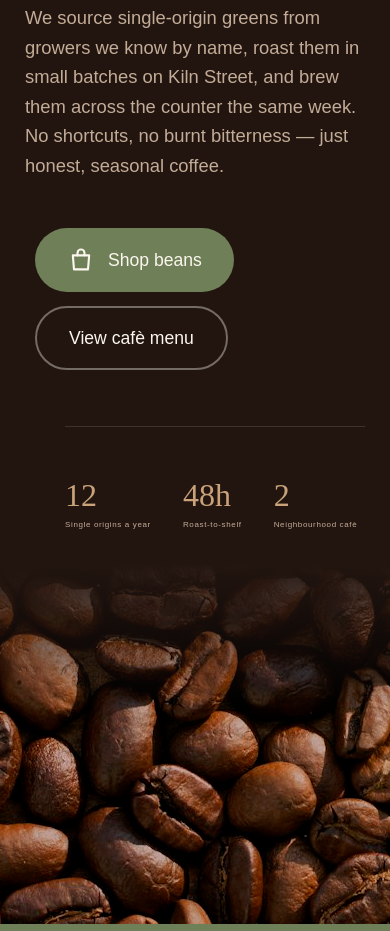
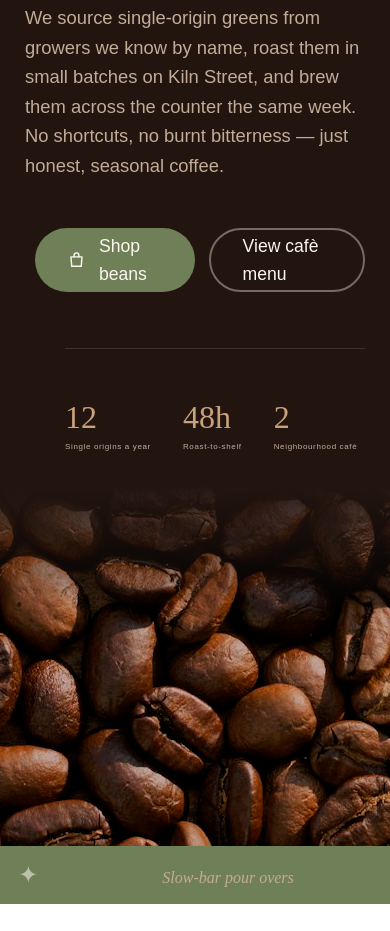
Before and after one commit to denakh90-rgb/Project-7-15-8-30-cafe-, a plain HTML site: page index.html in a window 390 px wide. Shown: the part 766-1697 px from the top of the page. Drawn offline with Linux system fonts and the light colour scheme.

```diff
--- a/code1.css
+++ /dev/null
@@ -1,205 +0,0 @@
-* {
-    margin: 0;
-    padding: 0;
-    box-sizing: border-box;
-}
-
-body {
-    background-color: #221510;
-    color: #fbf6ee;
-    font-family: sans-serif;
-    line-height: 1.6;
-}
-
-.hero {
-    display: grid;
-    grid-template-columns: 1.1fr 1fr;
-    min-height: 640px;
-}
-
-.hero-text {
-    padding: 56px 40px 48px 96px;
-    max-width: 900px;
-}
-
-.hero-text h1 {
-    font-family: serif;
-    font-weight: 400;
-    font-size: 2.4rem;
-    margin-bottom: 24px;
-    line-height: 1.05;
-}
-
-.hero-text p {
-    font-size: 1.5rem;
-    line-height: 1.6;
-    color: #c3ac97;
-    max-width: 820px;
-}
-
-.buttons {
-    display: flex;
-    gap: 25px;
-    margin-top: 48px;
-}
-
-.btn {
-    display: inline-flex;
-    align-items: center;
-    gap: 13px;
-    height: 91px;
-    padding: 0 62px;
-    border-radius: 999px;
-    font-size: 1.05rem;
-    font-weight: 500;
-    text-decoration: none;
-    transition: transform 0.15s ease;
-}
-
-.btn:hover {
-    transform: translateY(-2px);
-}
-
-.btn:focus-visible {
-    outline: 3px solid #c0a27a;
-}
-
-.btn-primary {
-    background: #6F7F57;
-    padding: 0 62px 0 62px;
-}
-
-.btn-outline {
-    border: 2px solid rgba(251, 246, 238, 0.38);
-}
-
-.stats {
-    display: flex;
-    gap: 58px;
-    margin-left: 40px;
-    margin-top: 56px;
-    padding-top: 52px;
-    border-top: 1px solid #3f322c;
-}
-
-.stat strong {
-    display: block;
-    font-family: serif;
-    font-weight: 400;
-    font-size: 3.1rem;
-    line-height: 1;
-    color: #c9a27a;
-}
-
-.stat span {
-    display: block;
-    margin-top: 8px;
-    font-size: 1.4rem;
-    letter-spacing: 0.04rem;
-    color: #C3ac97;
-}
-
-.hero-image {
-    position: relative;
-    background: url(image/coffee.jpg) center / cover no-repeat,
-        radial-gradient(circle at 30% 30%, #7a4a2b 0 8%, transparent 9%) 0 0 / 70px 70px,
-        radial-gradient(circle at 70% 70%, #5a3320 0 10%, transparent 11%) 0 0 / 90px 90px,
-        #3a2416;
-}
-
-.hero-image::before {
-    content: "";
-    position: absolute;
-    inset: 0;
-    background: linear-gradient(to right, #221510 0%, transparent 28%);
-}
-
-    .strip {
-        background: #6F7F57;
-        overflow: hidden;
-        padding: 22px 0;
-        margin-top: 10px;
-    }
-
-    .scroll {
-        display: flex;
-        width: max-content;
-        animation: scrolls 30s linear infinite;
-    }
-
-    .scroll span {
-        font-family: serif;
-        font-style: italic;
-        font-size: 2rem;
-        color: #c3ac97;
-        white-space: nowrap;
-        padding: 0 52px;
-    }
-
-    .scroll span::after {
-        content: "✦";
-        font-style: normal;
-        font-size: 1.5rem;
-        color: rgba(251, 246, 238, 0.55);
-        margin-left: 104px;
-        margin-right: 20px;
-    }
-
-    @keyframes scrolls {
-        to {
-            transform: translateX(-50%);
-        }
-    }
-
-    @media (prefers-reduced-motion) {
-        .scroll {
-            animation: none
-        }
-    }
-
-    @media(max-width: 900px) {
-        .hero {
-            grid-template-columns: 1fr;
-        }
-
-        .hero-text {
-            padding: 32px 25px;
-        }
-
-        .hero-text p {
-            font-size: 1.15rem;
-        }
-
-        .btn {
-            height: 64px;
-            padding: 0 32px;
-            font-size: 1.1rem;
-        }
-
-        .buttons {
-            flex-wrap: wrap;
-            gap: 14px;
-            margin-left: 10px;
-        }
-
-        .stats {
-            gap: 32px;
-            flex-wrap: wrap;
-        }
-
-        .stat strong {
-            font-size: 2rem;
-        }
-
-        .stat span {
-            font-size: 0.75rem;
-        }
-
-        .hero-image {
-            min-height: 360px;
-        }
-
-        .scroll span {
-            font-size: 1rem;
-        }
-    }
--- a/css/body.css
+++ b/css/body.css
@@ -176,7 +176,7 @@ body {
     }
 
     .buttons {
-        flex-wrap: wrap;
+        flex-wrap: nowrap;
         gap: 14px;
         margin-left: 10px;
     }
@@ -203,7 +203,7 @@ body {
     }
 
     .hero-image::before {
-        background: linear-gradient(to bottom, #221510 0%, transparent 40%);
+        background: linear-gradient(to bottom, #221510 0%, transparent 35%);
     }
 
     .scroll span {
--- a/css/header.css
+++ b/css/header.css
@@ -66,13 +66,15 @@ header {
     gap: 10px;
     font-size: 0.5rem;
 }
+
 /* add the fixed bar on the top  */
-.nav-wrap{
+.nav-wrap {
     position: sticky;
-    top:0;
+    top: 0;
     z-index: 100;
     background-color: #fff;
 }
+
 .navbar a {
     text-decoration: none;
     color: #17233f;
@@ -90,6 +92,7 @@ header {
 .navbar a:hover {
     color: #c69a55;
 }
+
 /* increse the margin */
 .nav-line {
     position: relative;
@@ -99,10 +102,13 @@ header {
     margin: 0 auto;
     margin-bottom: 10px;
 }
+
 /* respone to on phone */
-@media (max-width:600px){
-    .nav-wrap{
+@media (max-width:600px) {
+    .nav-wrap {
         position: static;
+        flex-wrap: nowrap;
+
     }
 }
 
```
Also changed, not shown: code.html (deleted, +0 -46 lines).
